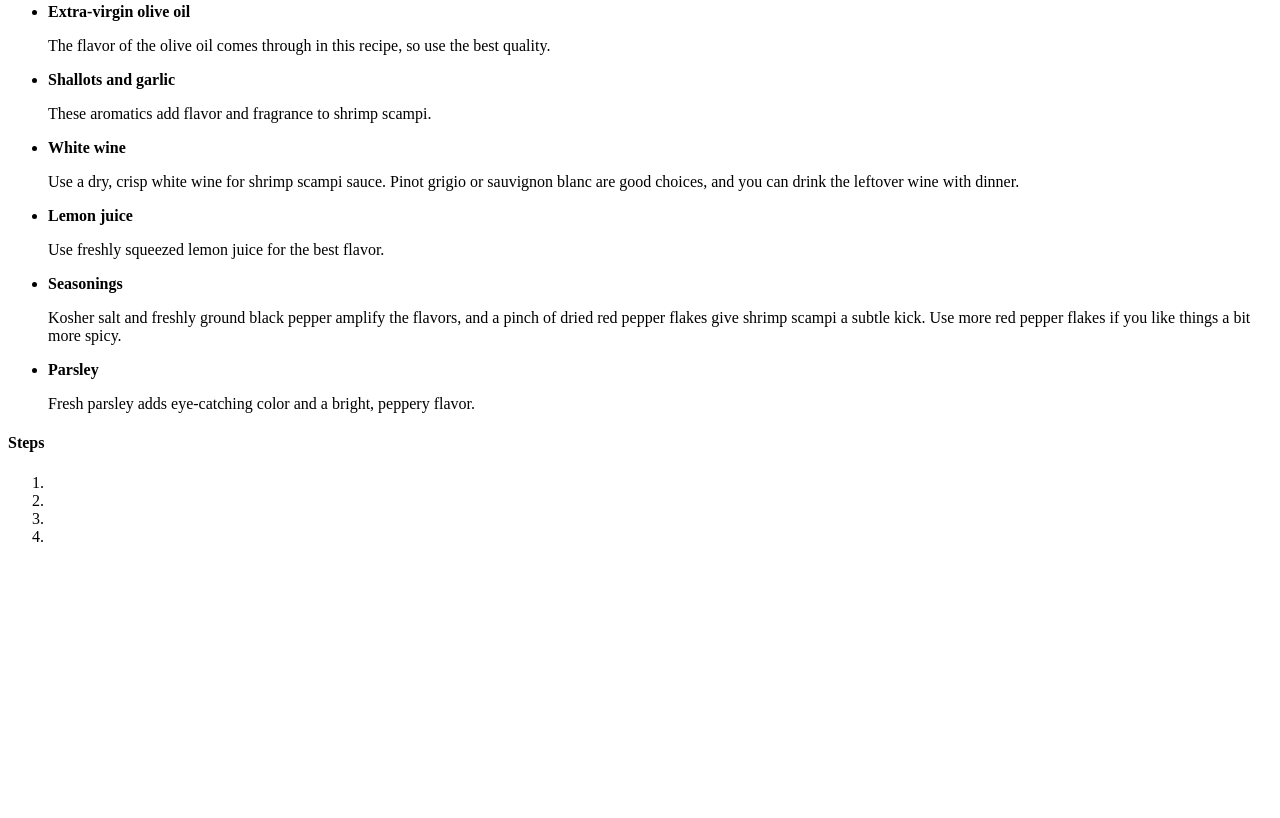
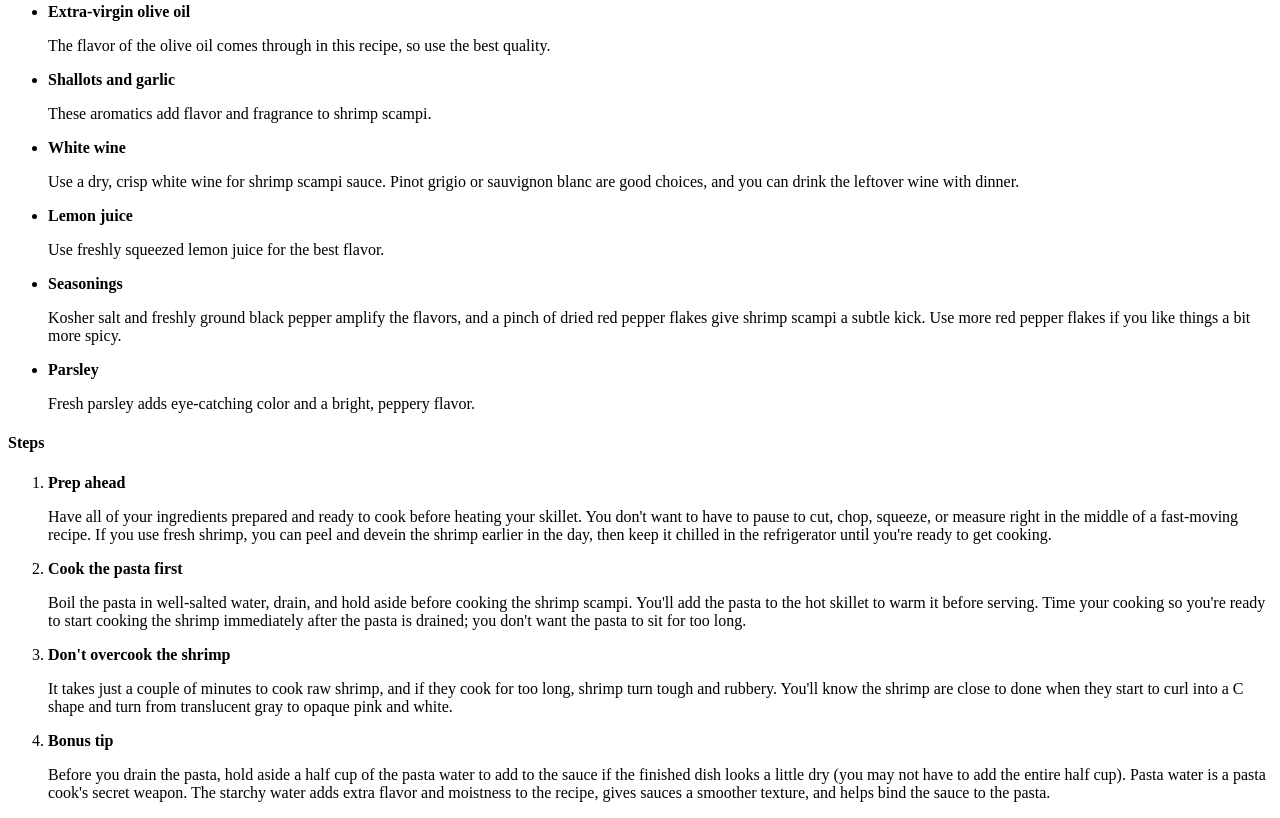
Before and after one commit to Dirttrac/odin-recipes, a plain HTML site: page recipes/shrimpscampi.html in a window 1280 px wide. Shown: the part 1061-1879 px from the top of the page. Before the commit the page ends 1623 px from the top, so only its background shows below. Drawn offline with Linux system fonts and the light colour scheme.

Commit message:
Add steps to shrip scampi page

```diff
--- a/recipes/shrimpscampi.html
+++ b/recipes/shrimpscampi.html
@@ -40,10 +40,14 @@
 
         <h4>Steps</h4>
         <ol>
-            <li></li>
-            <li></li>
-            <li></li>
-            <li></li>
+            <li><strong><p>Prep ahead</p></strong>
+                Have all of your ingredients prepared and ready to cook before heating your skillet. You don't want to have to pause to cut, chop, squeeze, or measure right in the middle of a fast-moving recipe. If you use fresh shrimp, you can peel and devein the shrimp earlier in the day, then keep it chilled in the refrigerator until you're ready to get cooking.</li>
+            <li><strong><p>Cook the pasta first</p></strong>
+                Boil the pasta in well-salted water, drain, and hold aside before cooking the shrimp scampi. You'll add the pasta to the hot skillet to warm it before serving. Time your cooking so you're ready to start cooking the shrimp immediately after the pasta is drained; you don't want the pasta to sit for too long.</li>
+            <li><strong><p>Don't overcook the shrimp</p></strong>
+                It takes just a couple of minutes to cook raw shrimp, and if they cook for too long, shrimp turn tough and rubbery. You'll know the shrimp are close to done when they start to curl into a C shape and turn from translucent gray to opaque pink and white.</li>
+            <li><strong><p>Bonus tip</p></strong>
+                Before you drain the pasta, hold aside a half cup of the pasta water to add to the sauce if the finished dish looks a little dry (you may not have to add the entire half cup). Pasta water is a pasta cook's secret weapon. The starchy water adds extra flavor and moistness to the recipe, gives sauces a smoother texture, and helps bind the sauce to the pasta. </li>
         </ol>
     </body>
 </html>
```
